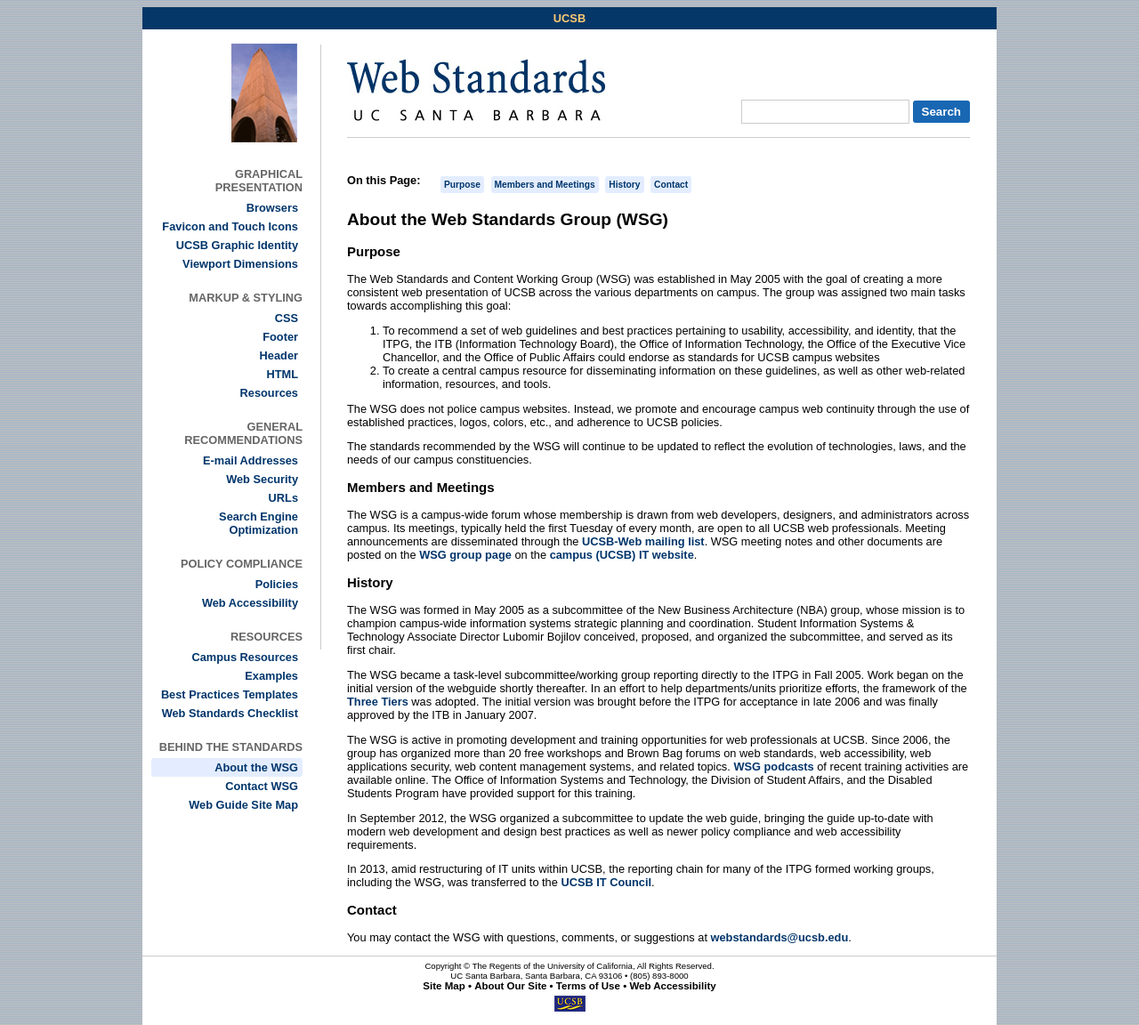
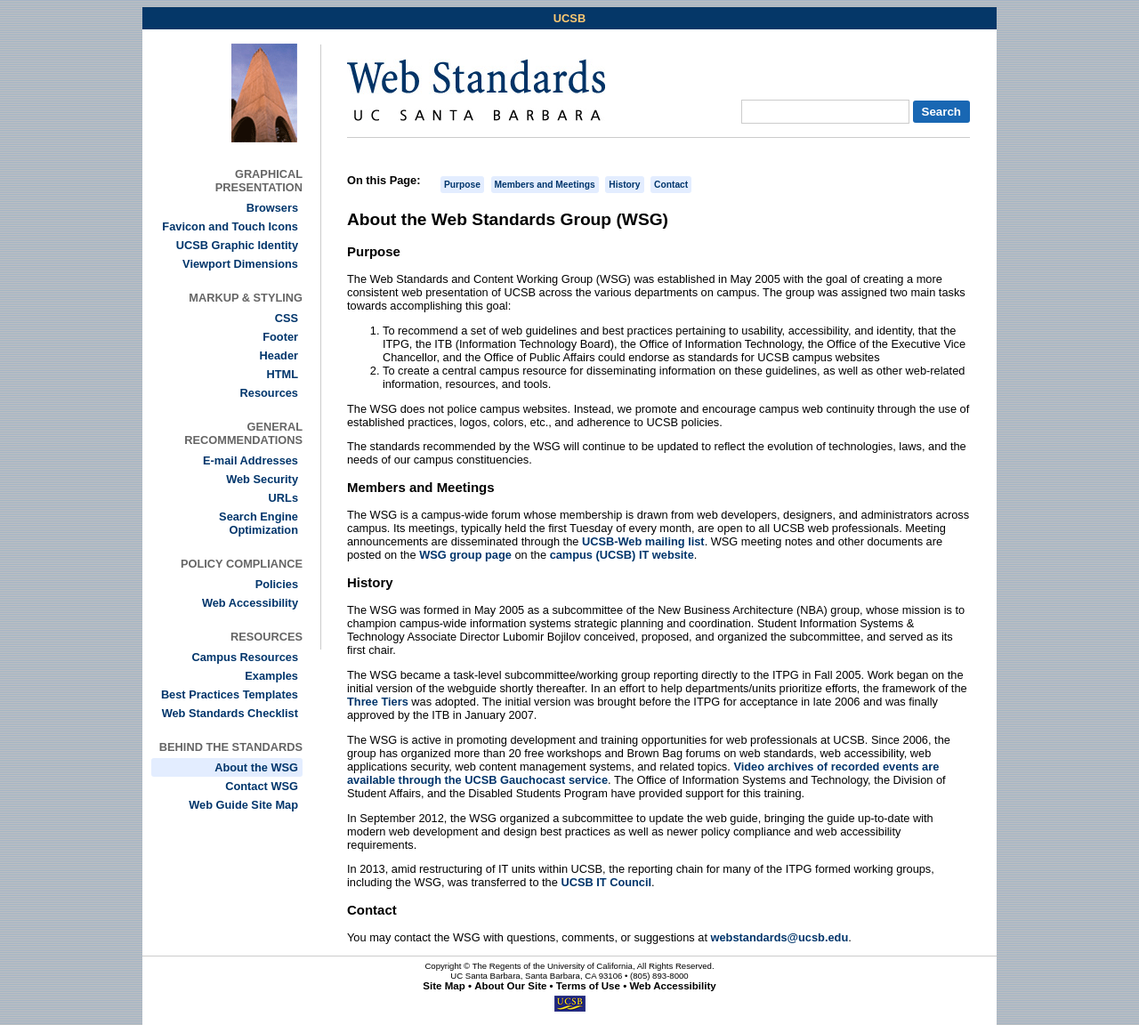
Before and after one commit to ucsb/webguide, a Jekyll site: the page built from about.md, in a window 1280 px wide. Shown: the whole page at 89% size. Built offline with Jekyll 4.4.1, drawn with Linux system fonts in a browser that asks for light colours; nearby versions of some CDN libraries; Markdown is read by kramdown in place of the engine named in the settings.

Commit message:
Amend the Gauchocast URL and description.

```diff
--- a/about.md
+++ b/about.md
@@ -51,8 +51,7 @@
 professionals at UCSB. Since 2006, the group has organized more than 20 free
 workshops and Brown Bag forums on web standards, web accessibility, web
 applications security, web content management systems, and related topics.
-[WSG podcasts](http://panopto.id.ucsb.edu/Panopto/Pages/Sessions/List.aspx#folderID=f454c5a2-ba6f-4383-a0fb-088f709f919c)
-of recent training activities are available online. The Office of Information
+[Video archives of recorded events are available through the UCSB Gauchocast service](https://gauchocast.ucsb.edu/Panopto/Pages/Sessions/List.aspx#folderID=%22f454c5a2-ba6f-4383-a0fb-088f709f919c%22). The Office of Information
 Systems and Technology, the Division of Student Affairs, and the Disabled
 Students Program have provided support for this training.
 
```
